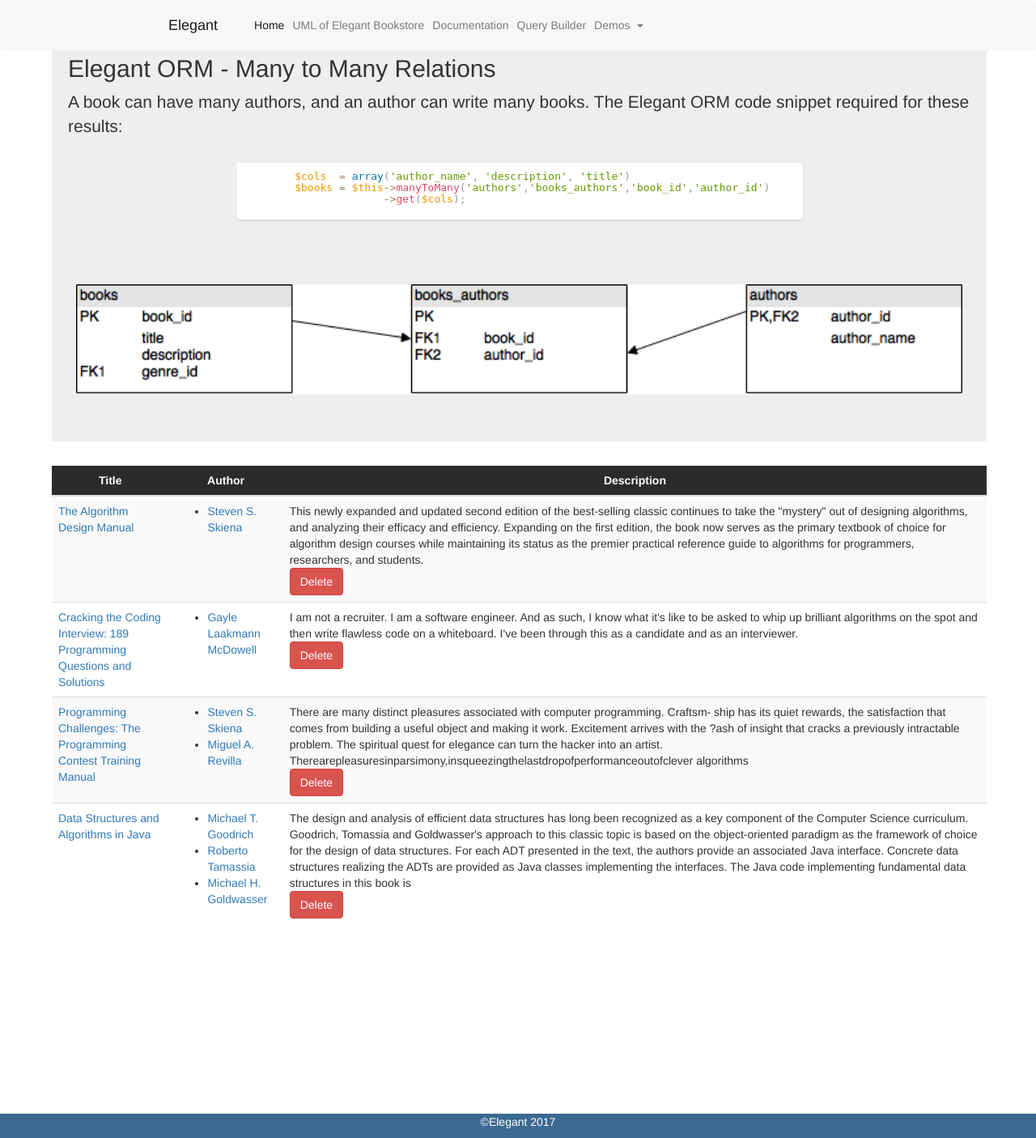
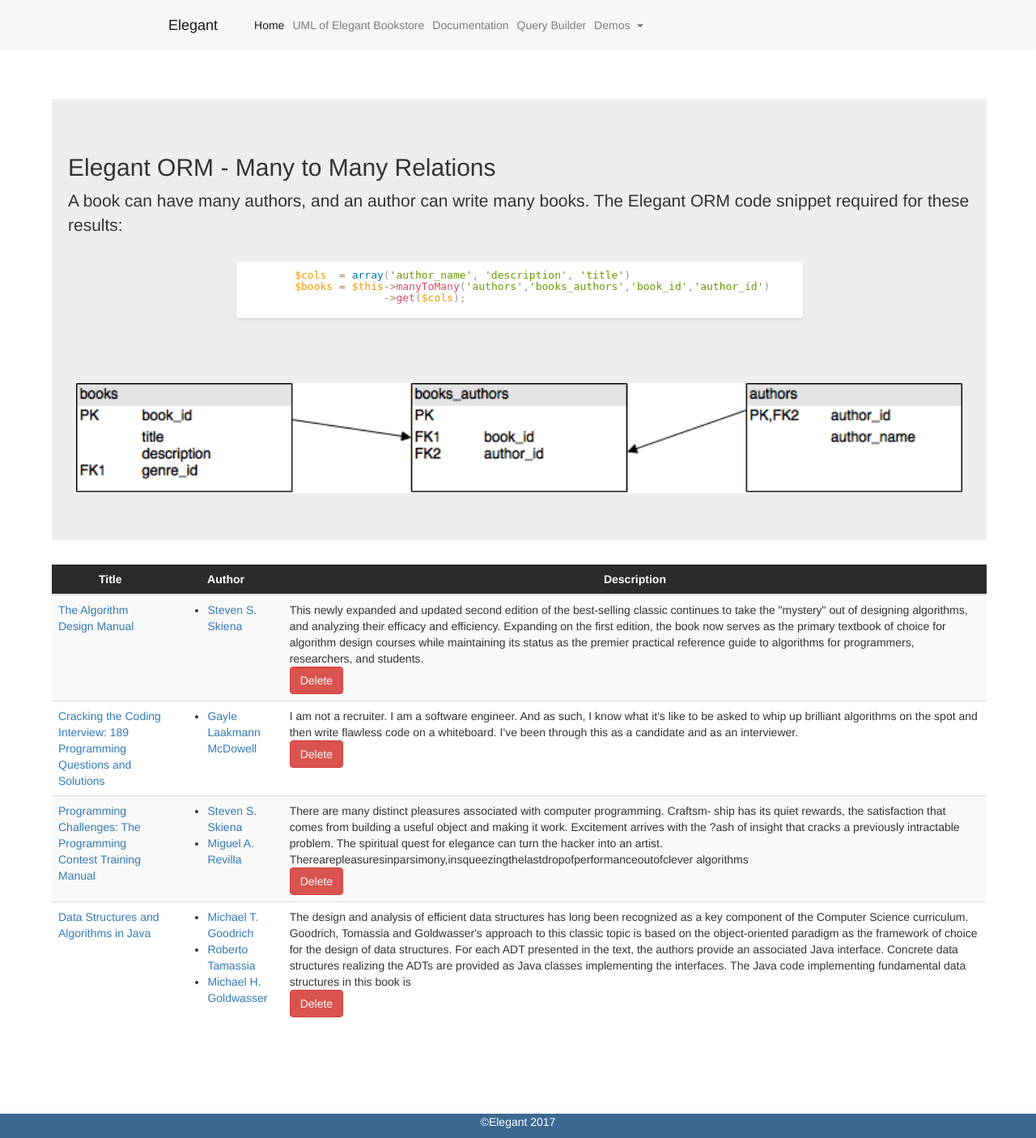
Before and after one commit to mharoot/Elegant-Bookstore, a PHP site: page / in a window 1280 px wide; the page is wider, and only the part inside the window is pictured. Shown: that part at 81% size. Run offline with PHP 8.4, Linux system fonts and the light colour scheme; data comes from the database, SQL or seed files in the repository; some libraries are stand-ins or nearby versions.

Commit message:
modded css

```diff
--- a/assets/css/style.css
+++ b/assets/css/style.css
@@ -116,6 +116,11 @@ html,body
     overflow-x: hidden;
 }
 
+body{
+    padding-top:10%;
+    padding-bottom:10%;
+}
+
 html, body::-webkit-scrollbar  {
     overflow-y:auto;
   }
--- a/view/templates/header.php
+++ b/view/templates/header.php
@@ -90,6 +90,10 @@
     </ul>
   </div>
 </nav>
+<!-- </br>
+</br>
+</br>
+</br> -->
 
 <!-- <div class="container-fluid">
 <div class="row"> -->
```
